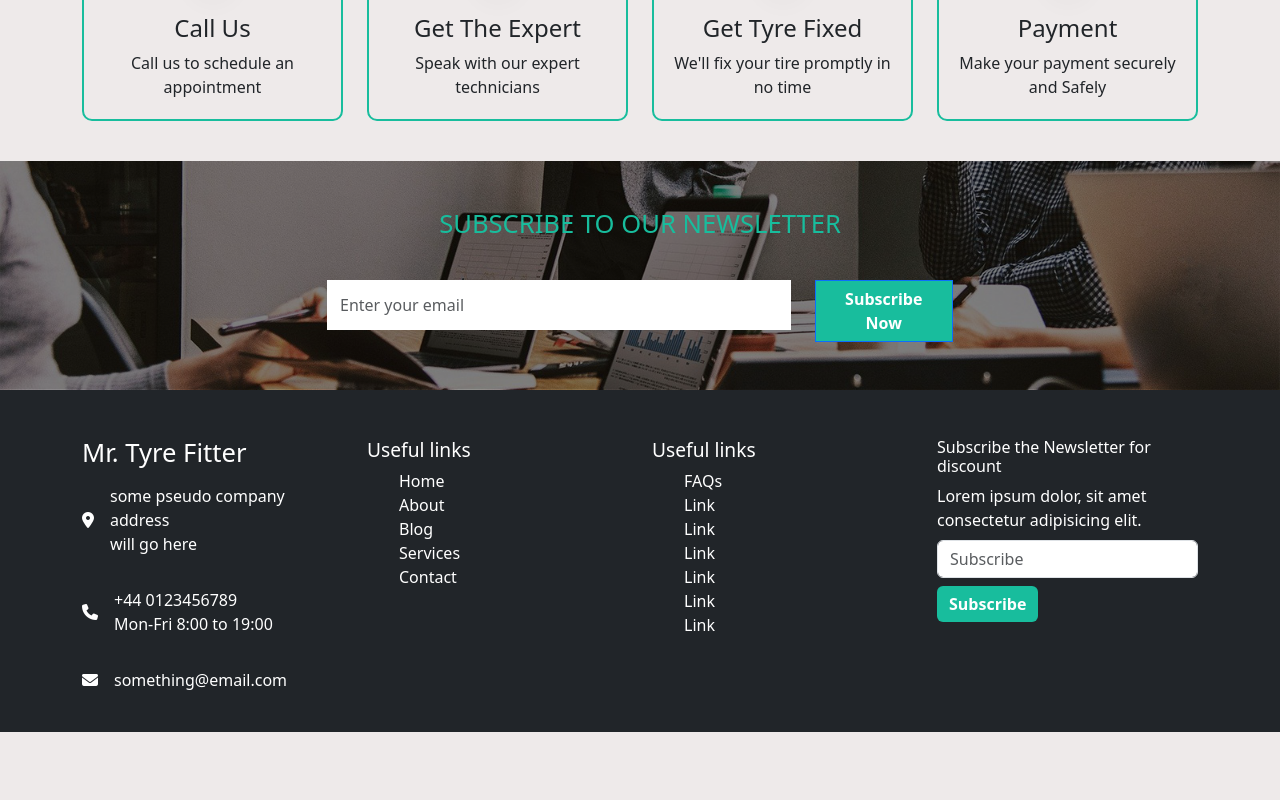
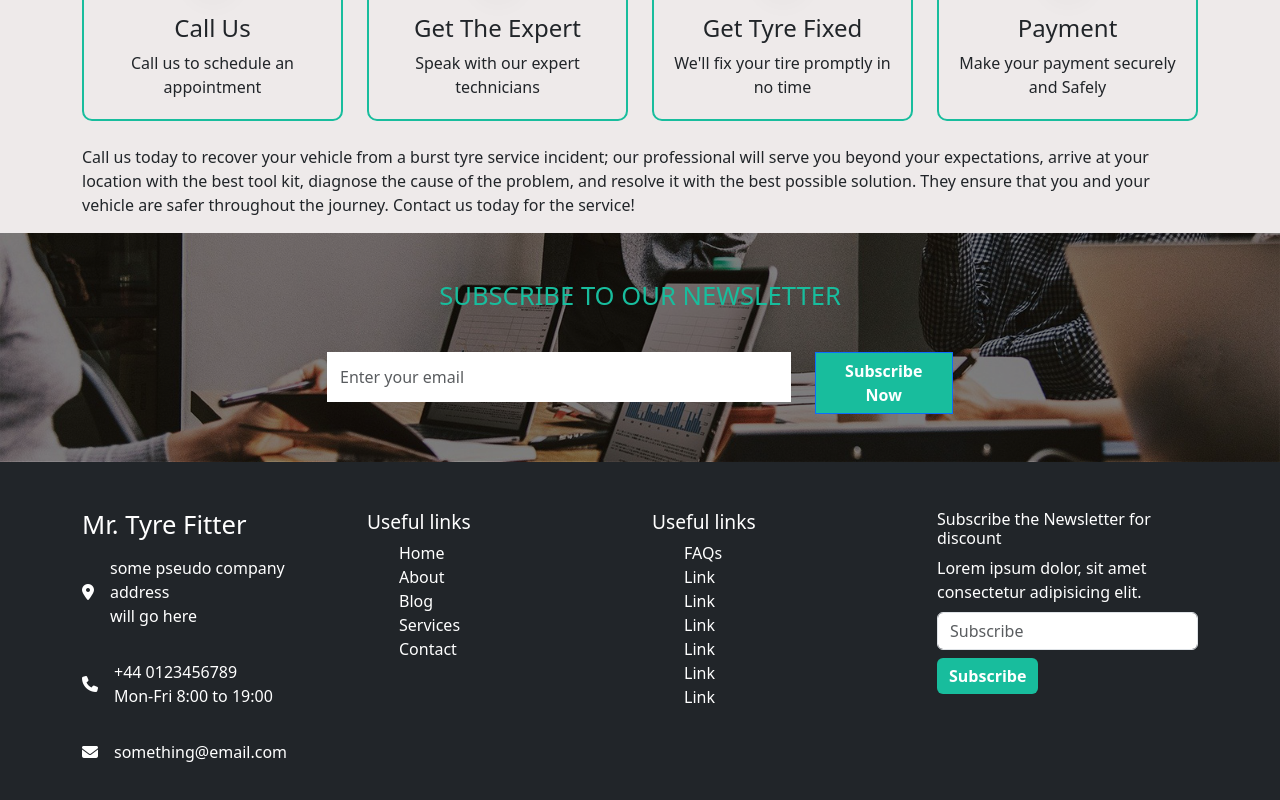
Before and after one commit to Mehwishmushtaq/MrTyreFitter, a React (Vite) app: page /services/burst-tyre in a window 1280 px wide. Shown: the part 2984-3784 px from the top of the page. Before the commit the page ends 3716 px from the top, so only its background shows below. Built offline with nearby package versions, Linux system fonts and the light colour scheme.

Commit message:
Update BurstTyre.jsx

```diff
--- a/src/BurstTyre.jsx
+++ b/src/BurstTyre.jsx
@@ -39,6 +39,7 @@ const BurstTyre = () => {
         scardOne="Amazing services  "
         scardTwo="24/7 available "
         scardThree="Serve you Anywhere, anytime"
+        ctaText="Call us today to recover your vehicle from a burst tyre service incident; our professional will serve you beyond your expectations, arrive at your location with the best tool kit, diagnose the cause of the problem, and resolve it with the best possible solution. They ensure that you and your vehicle are safer throughout the journey. Contact us today for the service!"
      />
     </>
   )
```
